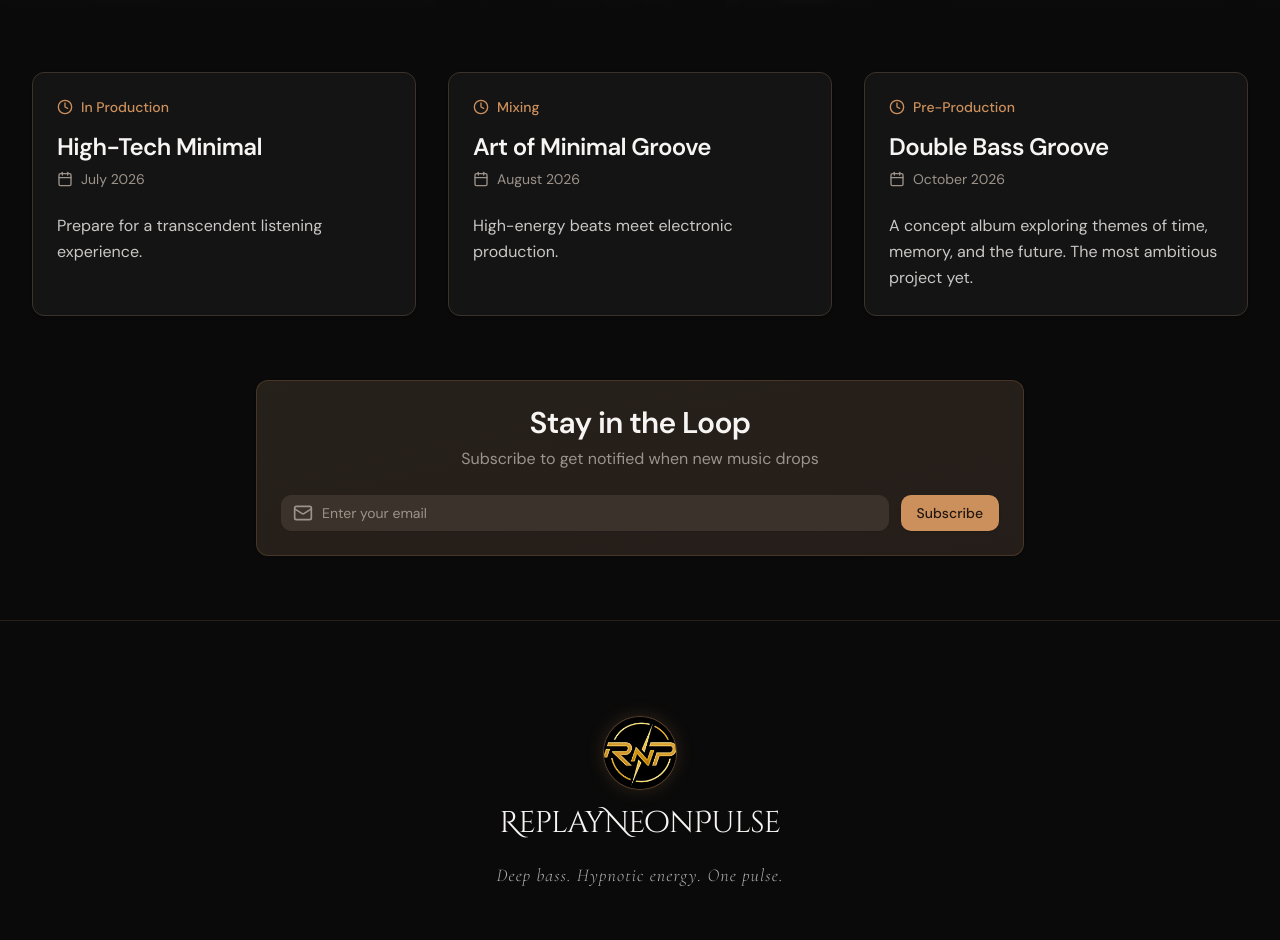
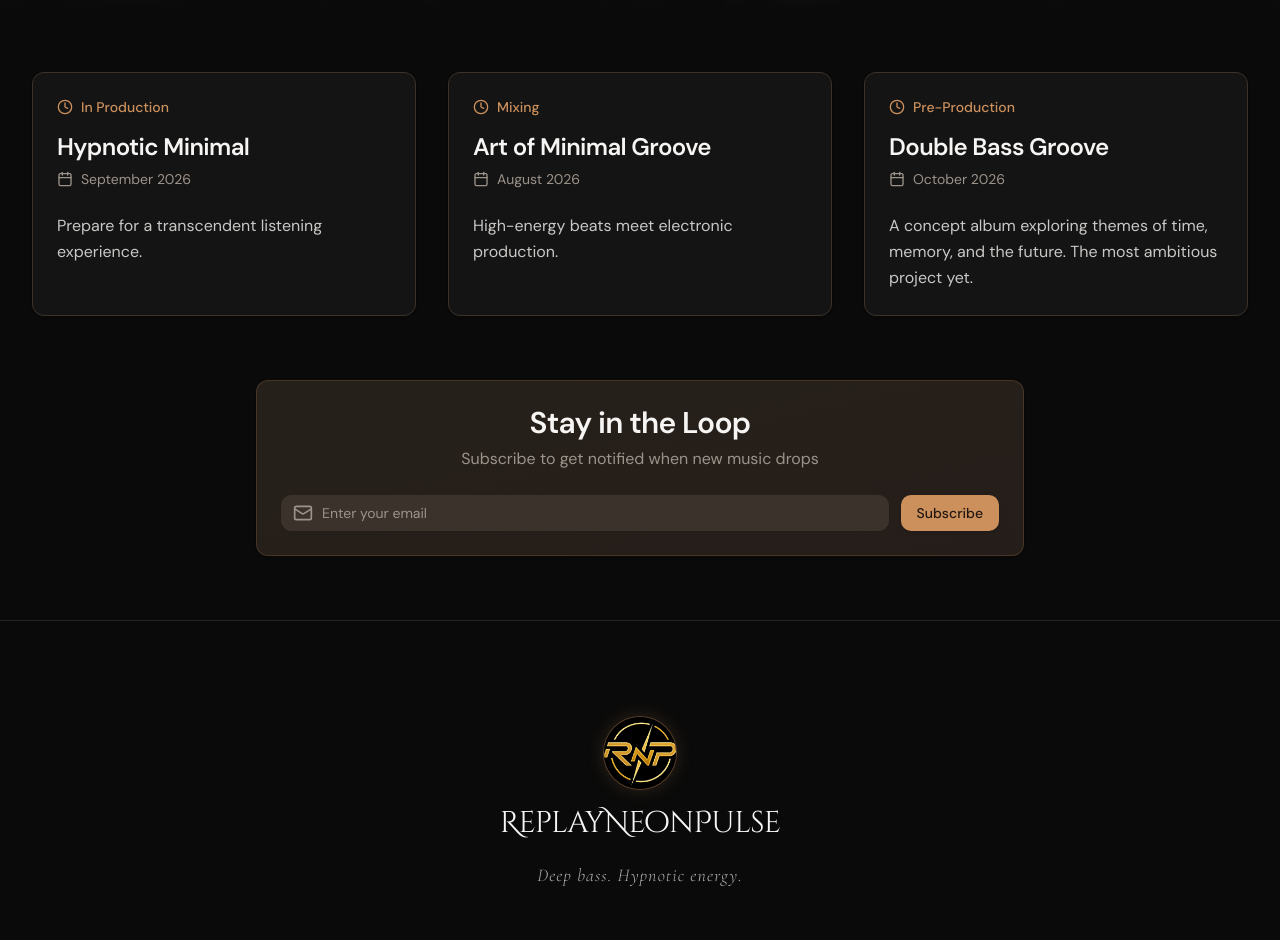
Before and after one commit to pattbeats/ReplayNeonPulse, a React (Vite) app in the folder apps/web/: page /upcoming in a window 1280 px wide. Shown: the part 520-1460 px from the top of the page. Built offline with nearby package versions, Linux system fonts and the light colour scheme; the HTML template or start-up script is replaced by a standard one.

Commit message:
v0.3.3 - Upcomings

```diff
--- a/apps/web/src/components/Footer.jsx
+++ b/apps/web/src/components/Footer.jsx
@@ -20,7 +20,7 @@ function Footer() {
           <div className="max-w-md space-y-5">
             <BrandLogo size="lg" stacked />
             <p className="replayneonpulse-tagline text-base md:text-lg text-foreground/70 leading-relaxed">
-              Deep bass. Hypnotic energy. One pulse.
+              Deep bass. Hypnotic energy.
             </p>
           </div>
 
--- a/apps/web/src/pages/UpcomingPage.jsx
+++ b/apps/web/src/pages/UpcomingPage.jsx
@@ -10,8 +10,8 @@ import NewsletterForm from '@/components/NewsletterForm';
 function UpcomingPage() {
   const upcoming = [
     {
-      title: 'High-Tech Minimal',
-      releaseDate: 'July 2026',
+      title: 'Hypnotic Minimal',
+      releaseDate: 'September 2026',
       description: 'Prepare for a transcendent listening experience.',
       status: 'In Production'
     },
```
